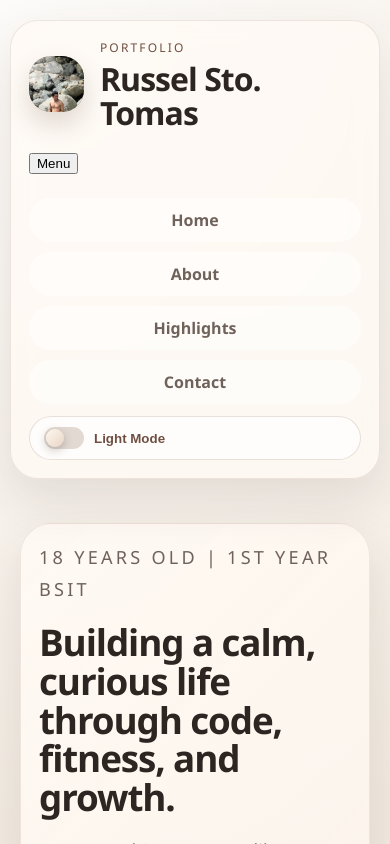
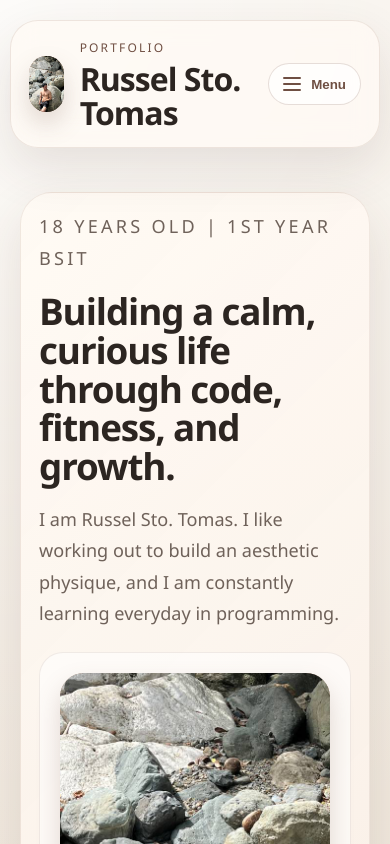
Before and after one commit to dvlcbm-OnIG/MyPortfolio1, a React (Vite) app in the folder ReactBasic/: page / in a window 390 px wide. Shown: the top 844 px of the page. Built offline with nearby package versions, Linux system fonts and the light colour scheme.

Commit message:
add mobile menu button styles and responsive header actions for improved navigation
Co-authored-by: Copilot <copilot@github.com>

```diff
--- a/ReactBasic/src/index.css
+++ b/ReactBasic/src/index.css
@@ -201,6 +201,52 @@ a:hover {
     gap: 12px;
     flex-wrap: wrap;
     justify-content: flex-end;
+}
+
+.mobile-menu-btn {
+    display: none;
+    align-items: center;
+    gap: 10px;
+    min-height: 42px;
+    padding: 0 14px;
+    border-radius: 999px;
+    border: 1px solid rgba(141, 107, 91, 0.22);
+    background: rgba(255, 255, 255, 0.68);
+    color: var(--accent-strong);
+    font-weight: 700;
+    cursor: pointer;
+}
+
+.menu-icon {
+    width: 18px;
+    height: 2px;
+    border-radius: 2px;
+    background: currentColor;
+    position: relative;
+}
+
+.menu-icon::before,
+.menu-icon::after {
+    content: "";
+    position: absolute;
+    left: 0;
+    width: 18px;
+    height: 2px;
+    border-radius: 2px;
+    background: currentColor;
+}
+
+.menu-icon::before {
+    top: -6px;
+}
+
+.menu-icon::after {
+    top: 6px;
+}
+
+:root[data-theme="dark"] .mobile-menu-btn {
+    background: rgba(255, 255, 255, 0.08);
+    border-color: rgba(231, 191, 164, 0.35);
 }
 
 .site-nav a,
@@ -483,19 +529,56 @@ a:hover {
 }
 
 @media (max-width: 920px) {
-    .site-header,
     .hero-card {
         grid-template-columns: 1fr;
     }
 
     .site-header {
-        flex-direction: column;
-        align-items: flex-start;
+        align-items: center;
+        position: sticky;
+    }
+
+    .mobile-menu-btn {
+        display: inline-flex;
+        margin-left: auto;
     }
 
     .header-actions {
+        display: none;
+        position: absolute;
+        top: calc(100% + 10px);
+        right: 0;
+        width: min(320px, calc(100vw - 40px));
+        padding: 12px;
+        border-radius: 18px;
+        border: 1px solid rgba(141, 107, 91, 0.18);
+        background: rgba(255, 250, 244, 0.95);
+        box-shadow: 0 18px 40px rgba(70, 51, 41, 0.2);
+        flex-direction: column;
+        align-items: stretch;
+        gap: 10px;
+        z-index: 80;
+    }
+
+    .header-actions.is-open {
+        display: flex;
+    }
+
+    .site-nav {
         width: 100%;
-        justify-content: flex-start;
+        flex-direction: column;
+    }
+
+    .site-nav a,
+    .theme-toggle {
+        width: 100%;
+        justify-content: center;
+    }
+
+    :root[data-theme="dark"] .header-actions {
+        background: rgba(39, 32, 28, 0.98);
+        border-color: rgba(231, 191, 164, 0.18);
+        box-shadow: 0 24px 50px rgba(8, 5, 4, 0.46);
     }
 
     .content-grid {
@@ -522,10 +605,6 @@ a:hover {
         max-width: none;
     }
 
-    .site-nav {
-        width: 100%;
-    }
-
     .site-nav a,
     .primary-link,
     .secondary-link,
```
